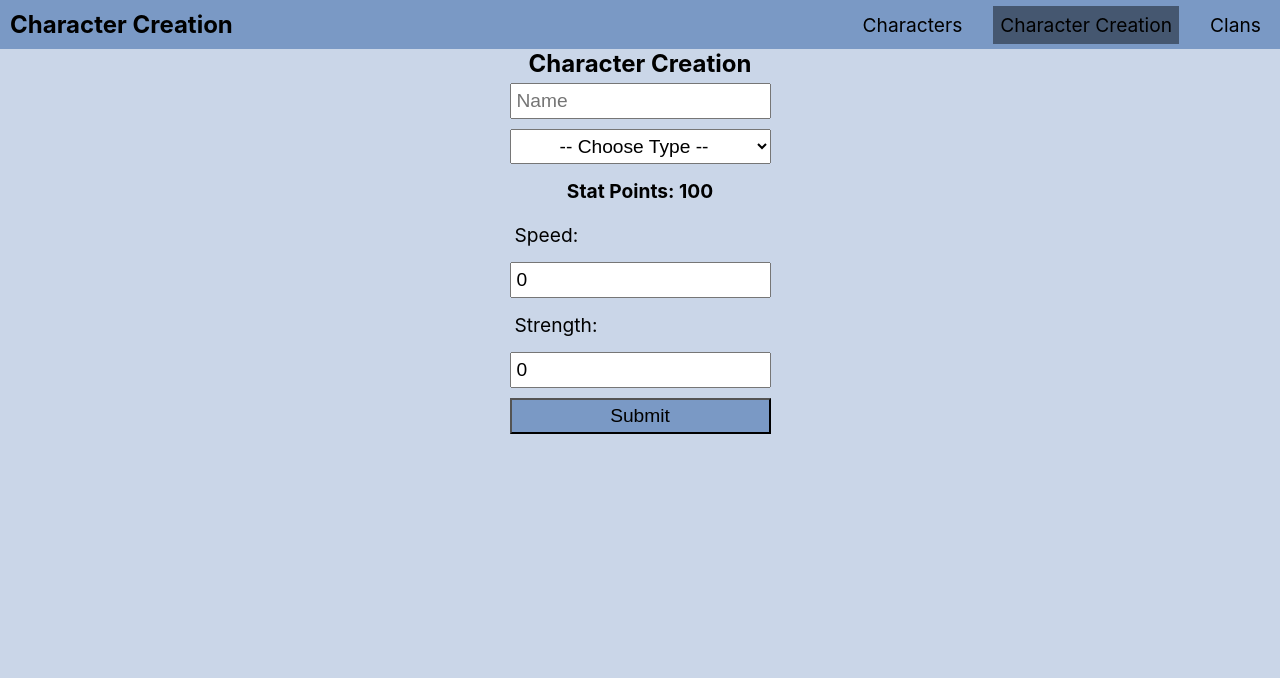
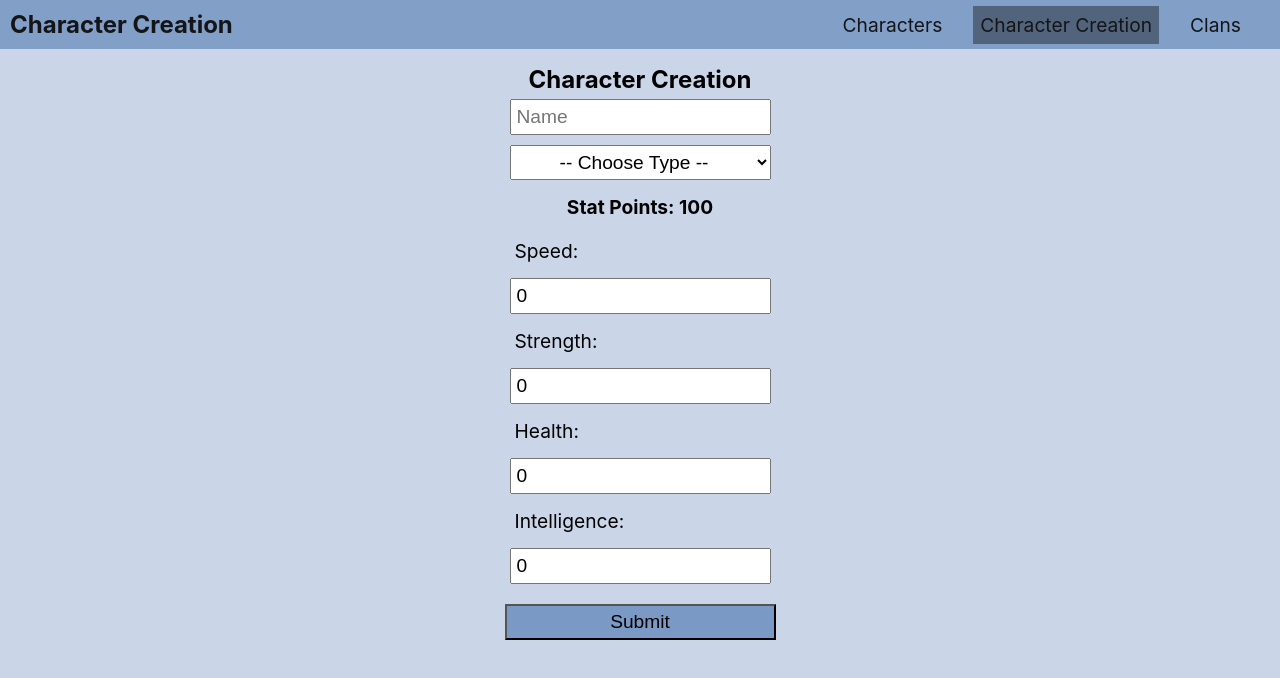
Before and after one commit to dylant135/characterCreation, a React (Create React App) app: page /creation in a window 1280 px wide. Shown: the top 678 px of the page. Built offline with nearby package versions, Linux system fonts and the light colour scheme.

Commit message:
character cards looking good enough to me

```diff
--- a/src/App.css
+++ b/src/App.css
@@ -11,16 +11,25 @@ h1 {
   padding: 10px;
 }
 
-h2, h3 {
+h2 {
+  text-align: center;
+  margin-top: 65px;
+}
+
+.center, h3, h4 {
   text-align: center;
 }
 
-.center {
-  text-align: center;
+.red {
+  color: crimson;
 }
 
 nav {
+  position: fixed;
+  top: 0;
+  margin-bottom: 150px;
   background-color: #7a99c5;
+  opacity: 0.9;
   display: flex;
   justify-content: space-between;
   align-items: center;
@@ -39,10 +48,10 @@ nav {
 }
 
 .navContainer {
-  float: right;
   display: flex;
   justify-content: space-between;
   align-items: center;
+  margin-right: 20px;
 }
 
 .navContainer > * {
@@ -70,9 +79,27 @@ form > * {
 button {
   background-color: #7a99c5;
   padding: 5px 0;
+  margin: 15px 0;
 }
 
 button:hover {
   background-color: #455770;
   cursor: pointer;
 }
+
+.character {
+  border: 2px solid red;
+  background-color: #7a99c5;
+  padding: 6px;
+  margin: 8px;
+  width: 175px;
+  height: 225px;
+  font-size: 1.3em;
+}
+
+.characters {
+  display: flex;
+  justify-content: center;
+  align-items: center;
+  flex-wrap: wrap;
+}
--- a/src/App.js
+++ b/src/App.js
@@ -2,7 +2,7 @@ import React, { useState } from 'react';
 import './App.css';
 import { Route, Routes } from 'react-router-dom';
 import Characters from './components/Characters';
-import Creation from './components/Creation';
+import CCreation from './components/CCreation';
 import Navbar from './components/Navbar';
 import Clans from './components/Clans';
 
@@ -14,7 +14,7 @@ function App() {
       <Navbar />
       <Routes>
         <Route exact path='/' element={<Characters characters={characters} />} />
-        <Route exact path='/creation' element={<Creation setCharacter={setCharacter} />} />
+        <Route exact path='/creation' element={<CCreation setCharacter={setCharacter} />} />
         <Route exact path='/clans' element={<Clans characters={characters} />} />
       </Routes>
     </div>
--- a/src/components/Creation.js
+++ b/src/components/CCreation.js
@@ -1,18 +1,22 @@
 import React, { useRef, useState } from "react";
 
-export default function Creation(props) {
+export default function CCreation(props) {
     const [formData, setFormData] = useState({
         title: '',
         type: '',
         speed: 0,
-        strength: 0
+        strength: 0,
+        health: 0,
+        intelligence: 0
     })
     const [points, setPoints] = useState(100)
     console.log(formData)
 
     const ref = useRef({
         speed: formData.speed,
-        strength: formData.strength
+        strength: formData.strength,
+        health: formData.health,
+        intelligence: formData.intelligence
     })
 
 
@@ -63,7 +67,9 @@ export default function Creation(props) {
             title: '',
             type: '',
             speed: 0,
-            strength: 0
+            strength: 0,
+            health: 0,
+            intelligence: 0
         })
     }
 
@@ -108,6 +114,24 @@ export default function Creation(props) {
                     value={formData.strength}
                     onChange={handleStatChange}
                 />
+                <label htmlFor='health'>Health: </label>
+                <input
+                    type='number'
+                    min='0'
+                    max='100'
+                    name="health"
+                    value={formData.health}
+                    onChange={handleStatChange}
+                />
+                <label htmlFor='intelligence'>Intelligence: </label>
+                <input
+                    type='number'
+                    min='0'
+                    max='100'
+                    name="intelligence"
+                    value={formData.intelligence}
+                    onChange={handleStatChange}
+                />
                 <button>Submit</button>
             </form>
         </div>
--- a/src/components/Character.js
+++ b/src/components/Character.js
@@ -1,10 +1,18 @@
 import React from "react";
 
 export default function Character(props) {
+    let characterType = props.type
+    let characterName = props.title
     return (
         <div className="character">
-            <h2>{props.title}</h2>
-            <h2>{props.type}</h2>
+            <h3 className="red">{characterName[0].toUpperCase() + characterName.slice(1)}</h3>
+            <h4>{characterType[0].toUpperCase() + characterType.slice(1)} Type</h4>
+            <h4>Stats</h4>
+            <hr></hr>
+            <h4>Speed: {props.speed}</h4>
+            <h4>Strength: {props.strength}</h4>
+            <h4>Health: {props.health}</h4>
+            <h4>Intelligence: {props.intelligence}</h4>
         </div>
     )
 }
--- a/src/components/Characters.js
+++ b/src/components/Characters.js
@@ -7,14 +7,20 @@ export default function Characters(props) {
             <Character
                 title={c.title}
                 type={c.type}
+                speed={c.speed}
+                strength={c.strength}
+                health={c.health}
+                intelligence={c.intelligence}
                 key={c.title}
             />
         )
     })
     return (
-        <div className="characters">
-            <h2>Character</h2>
-            {listCharacters}
+        <div>
+            <h2>Characters</h2>
+            <div className="characters">
+                {listCharacters}
+            </div>
         </div>
     )
 }
```
